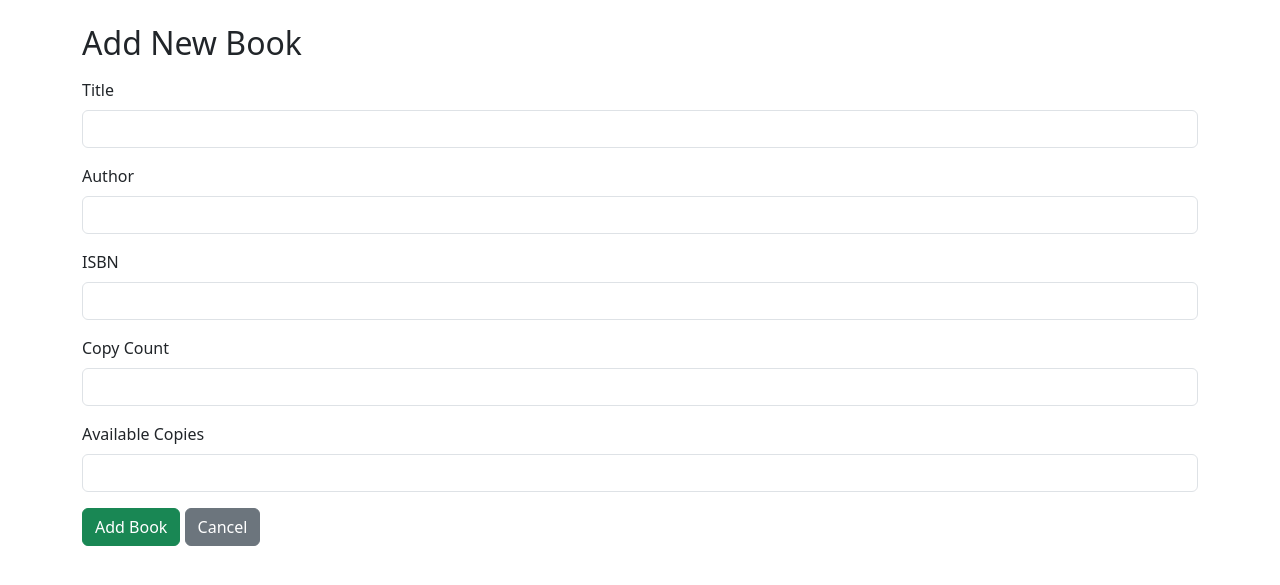
After one commit to CarsonQuesada/LibrarySystem, a Flask app: template frontend/templates/add_book.html in a window 1280 px wide. The commit adds this page. Shown: the top 585 px of the page. Run offline with Flask 3, Linux system fonts and the light colour scheme; the template is opened without the code that fills it, so the values that code supplies are empty.

Commit message:
Remove 'Add Book' function for user

```diff
--- a/backend/app.py
+++ b/backend/app.py
@@ -1,15 +1,16 @@
-from flask import Flask, render_template, request, redirect, session # type: ignore
+from flask import Flask, render_template, request, redirect, session
 from models import db, Book, LibraryUser, Loan
 from datetime import datetime
-from auth import hash_password
-from auth import verify_password
-
-app = Flask(__name__,
-            template_folder="../frontend/templates",
-            static_folder="../frontend/static"
-            )
+from auth import hash_password, verify_password
 import os
 
+app = Flask(
+    __name__,
+    template_folder="../frontend/templates",
+    static_folder="../frontend/static"
+)
+
+# ---------------- CONFIG ----------------
 BASE_DIR = os.path.abspath(os.path.dirname(__file__))
 db_path = os.path.join(BASE_DIR, "database", "library.db")
 
@@ -18,61 +19,42 @@ os.makedirs(os.path.join(BASE_DIR, "database"), exist_ok=True)
 app.config['SQLALCHEMY_DATABASE_URI'] = f"sqlite:///{db_path}"
 app.config['SECRET_KEY'] = 'secret'
 
-
 db.init_app(app)
 
+# ---------------- INIT DB ----------------
 with app.app_context():
     db.create_all()
 
-    # ---------------- DUMMY USERS ----------------
+    # Dummy Users
     if not LibraryUser.query.first():
         user1 = LibraryUser(
-        name="Test User",
-        email="test@test.com",
-        password=hash_password("1234"),
-        is_librarian=False
-    )
+            name="Test User",
+            email="test@test.com",
+            password=hash_password("1234"),
+            is_librarian=False
+        )
 
         user2 = LibraryUser(
-        name="Admin",
-        email="admin@test.com",
-        password=hash_password("admin"),
-        is_librarian=True
-    )
+            name="Admin",
+            email="admin@test.com",
+            password=hash_password("admin"),
+            is_librarian=True
+        )
 
         db.session.add_all([user1, user2])
         db.session.commit()
 
-    # ---------------- DUMMY BOOKS ----------------
+    # Dummy Books
     if not Book.query.first():
-        book1 = Book(
-            title="The Great Gatsby",
-            author="F. Scott Fitzgerald",
-            isbn="111",
-            copy_count=5,
-            available_copies=5
-        )
-
-        book2 = Book(
-            title="1984",
-            author="George Orwell",
-            isbn="222",
-            copy_count=3,
-            available_copies=3
-        )
-
-        book3 = Book(
-            title="To Kill a Mockingbird",
-            author="Harper Lee",
-            isbn="333",
-            copy_count=4,
-            available_copies=4
-        )
-
-        db.session.add_all([book1, book2, book3])
+        books = [
+            Book(title="The Great Gatsby", author="F. Scott Fitzgerald", isbn="111", copy_count=5, available_copies=5),
+            Book(title="1984", author="George Orwell", isbn="222", copy_count=3, available_copies=3),
+            Book(title="To Kill a Mockingbird", author="Harper Lee", isbn="333", copy_count=4, available_copies=4),
+        ]
+        db.session.add_all(books)
         db.session.commit()
 
-# ---------------- CONTEXT PROCESSOR ----------------
+# ---------------- CONTEXT ----------------
 @app.context_processor
 def inject_user():
     if "user_id" in session:
@@ -83,31 +65,42 @@ def inject_user():
 # ---------------- HOME ----------------
 @app.route("/")
 def home():
-    books = Book.query.all()
-    logged_in = "user_id" in session
-    return render_template("index.html", books=books, logged_in=logged_in)
-
-# ---------------- ADD BOOK ----------------
-@app.route("/add_book", methods=["POST"])
-def add_book():
-    # Step 1: Must be logged in
     if "user_id" not in session:
         return redirect("/login")
 
-    # Step 2: Get current user
+    books = Book.query.all()
+    return render_template("index.html", books=books)
+
+# ---------------- ADMIN: SHOW ADD BOOK PAGE ----------------
+@app.route("/admin/books/add", methods=["GET"])
+def show_add_book():
+    if "user_id" not in session:
+        return redirect("/login")
+
     user = LibraryUser.query.get(session["user_id"])
-
-    # Step 3: Check if admin
     if not user or not user.is_librarian:
         return "Unauthorized", 403
 
-    # Step 4: Add book (only admin reaches here)
+    return render_template("add_book.html")
+
+# ---------------- ADMIN: HANDLE ADD BOOK ----------------
+@app.route("/admin/books/add", methods=["POST"])
+def add_book_admin():
+    if "user_id" not in session:
+        return redirect("/login")
+
+    user = LibraryUser.query.get(session["user_id"])
+    if not user or not user.is_librarian:
+        return "Unauthorized", 403
+
+    copy_count = int(request.form["copy_count"])
+
     book = Book(
         title=request.form["title"],
         author=request.form["author"],
         isbn=request.form["isbn"],
-        copy_count=int(request.form["copies"]),
-        available_copies=int(request.form["copies"])
+        copy_count=copy_count,
+        available_copies=copy_count  # auto set
     )
 
     db.session.add(book)
@@ -124,16 +117,13 @@ def register():
         password = request.form["password"]
         confirm_password = request.form["confirm_password"]
 
-        # Check passwords match
         if password != confirm_password:
             return "Passwords do not match!"
 
-        # Check if user exists
         existing_user = LibraryUser.query.filter_by(email=email).first()
         if existing_user:
             return "User already exists!"
 
-        # Hash password
         hashed_password = hash_password(password)
 
         new_user = LibraryUser(
@@ -155,9 +145,11 @@ def register():
 def login():
     if request.method == "POST":
         user = LibraryUser.query.filter_by(email=request.form["email"]).first()
+
         if user and verify_password(user.password, request.form["password"]):
             session["user_id"] = user.id
             return redirect("/")
+
     return render_template("login.html")
 
 # ---------------- LOGOUT ----------------
@@ -174,9 +166,10 @@ def borrow(book_id):
 
     book = Book.query.get(book_id)
 
-    if book.available_copies > 0:
+    if book and book.available_copies > 0:
         loan = Loan(user_id=session["user_id"], book_id=book_id)
         book.available_copies -= 1
+
         db.session.add(loan)
         db.session.commit()
 
@@ -186,12 +179,15 @@ def borrow(book_id):
 @app.route("/return/<int:loan_id>")
 def return_book(loan_id):
     loan = Loan.query.get(loan_id)
-    book = Book.query.get(loan.book_id)
 
-    loan.returned = True
-    book.available_copies += 1
+    if loan and not loan.returned:
+        book = Book.query.get(loan.book_id)
 
-    db.session.commit()
+        loan.returned = True
+        book.available_copies += 1
+
+        db.session.commit()
+
     return redirect("/account")
 
 # ---------------- ACCOUNT ----------------
@@ -200,7 +196,13 @@ def account():
     if "user_id" not in session:
         return redirect("/login")
 
-    loans = Loan.query.filter_by(user_id=session["user_id"], returned=False).all()
+    loans = Loan.query.filter_by(
+        user_id=session["user_id"],
+        returned=False
+    ).all()
+
     return render_template("account.html", loans=loans)
 
-app.run(debug=True)
+# ---------------- RUN ----------------
+if __name__ == "__main__":
+    app.run(debug=True)
--- /dev/null
+++ b/frontend/templates/add_book.html
@@ -0,0 +1,54 @@
+{% extends "base.html" %} {% block content %}
+<h2>Add New Book</h2>
+
+<form method="post" action="/admin/books/add" class="mt-3">
+  <div class="mb-3">
+    <label for="title" class="form-label">Title</label>
+    <input id="title" name="title" type="text" class="form-control" required />
+  </div>
+
+  <div class="mb-3">
+    <label for="author" class="form-label">Author</label>
+    <input
+      id="author"
+      name="author"
+      type="text"
+      class="form-control"
+      required
+    />
+  </div>
+
+  <div class="mb-3">
+    <label for="isbn" class="form-label">ISBN</label>
+    <input id="isbn" name="isbn" type="text" class="form-control" />
+  </div>
+
+  <div class="mb-3">
+    <label for="copy_count" class="form-label">Copy Count</label>
+    <input
+      id="copy_count"
+      name="copy_count"
+      type="number"
+      min="0"
+      class="form-control"
+      required
+    />
+  </div>
+
+  <div class="mb-3">
+    <label for="available_copies" class="form-label">Available Copies</label>
+    <input
+      id="available_copies"
+      name="available_copies"
+      type="number"
+      min="0"
+      class="form-control"
+      required
+    />
+  </div>
+
+  <button type="submit" class="btn btn-success">Add Book</button>
+  <a href="/admin/books" class="btn btn-secondary">Cancel</a>
+</form>
+
+{% endblock %}
--- a/frontend/templates/base.html
+++ b/frontend/templates/base.html
@@ -8,24 +8,27 @@
     />
   </head>
   <body class="container mt-4">
-    {% if session.get("user_id") %}
+    {% if current_user %}
     <nav class="mb-4 d-flex justify-content-between align-items-center">
       <!-- LEFT SIDE -->
       <div>
         <a href="/" class="btn btn-primary">Home</a>
         <a href="/account" class="btn btn-secondary">Account</a>
+
+        {% if current_user.is_librarian %}
+        <a href="/admin/books/add" class="btn btn-success">Add Book</a>
+        {% endif %}
+
         <a href="/logout" class="btn btn-danger">Logout</a>
       </div>
 
       <!-- RIGHT SIDE -->
-      {% if current_user %}
       <div>
         <span class="me-2 fw-bold">
           {{ current_user.name }} {% if current_user.is_librarian %} (Admin) {%
           else %} (User) {% endif %}
         </span>
       </div>
-      {% endif %}
     </nav>
     {% endif %} {% block content %}{% endblock %}
   </body>
```
Also changed, not shown: frontend/templates/index.html (+5 -2 lines).
